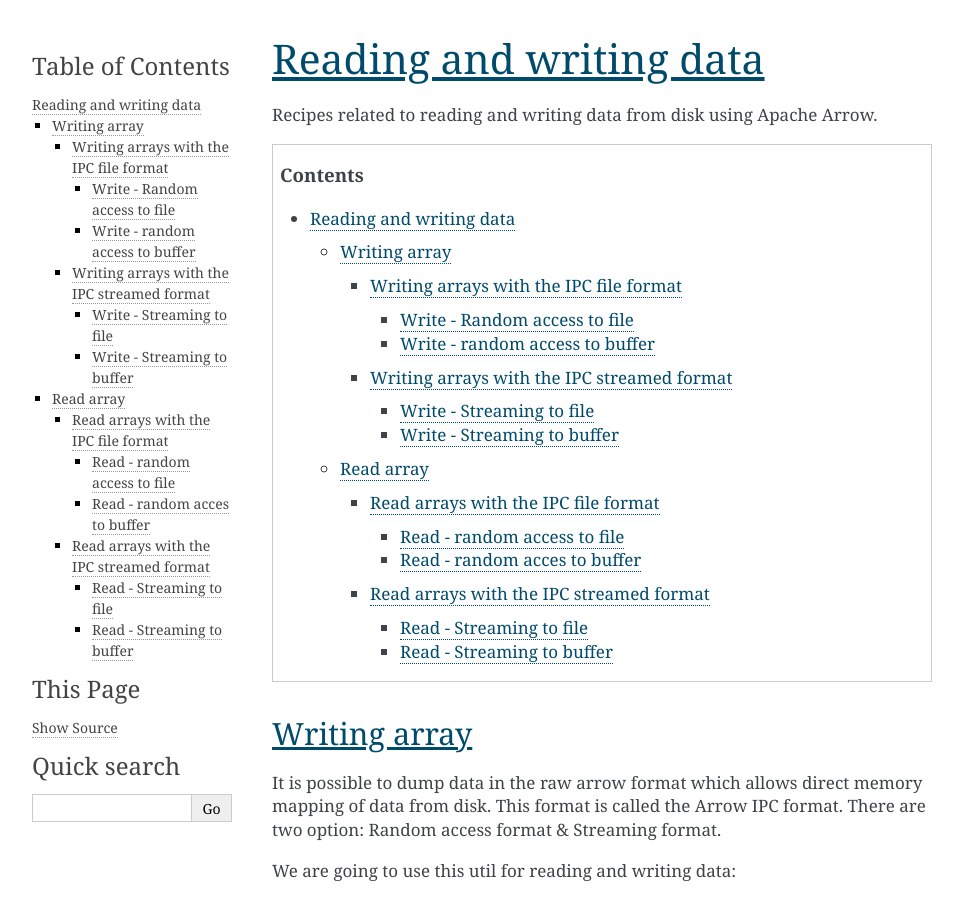
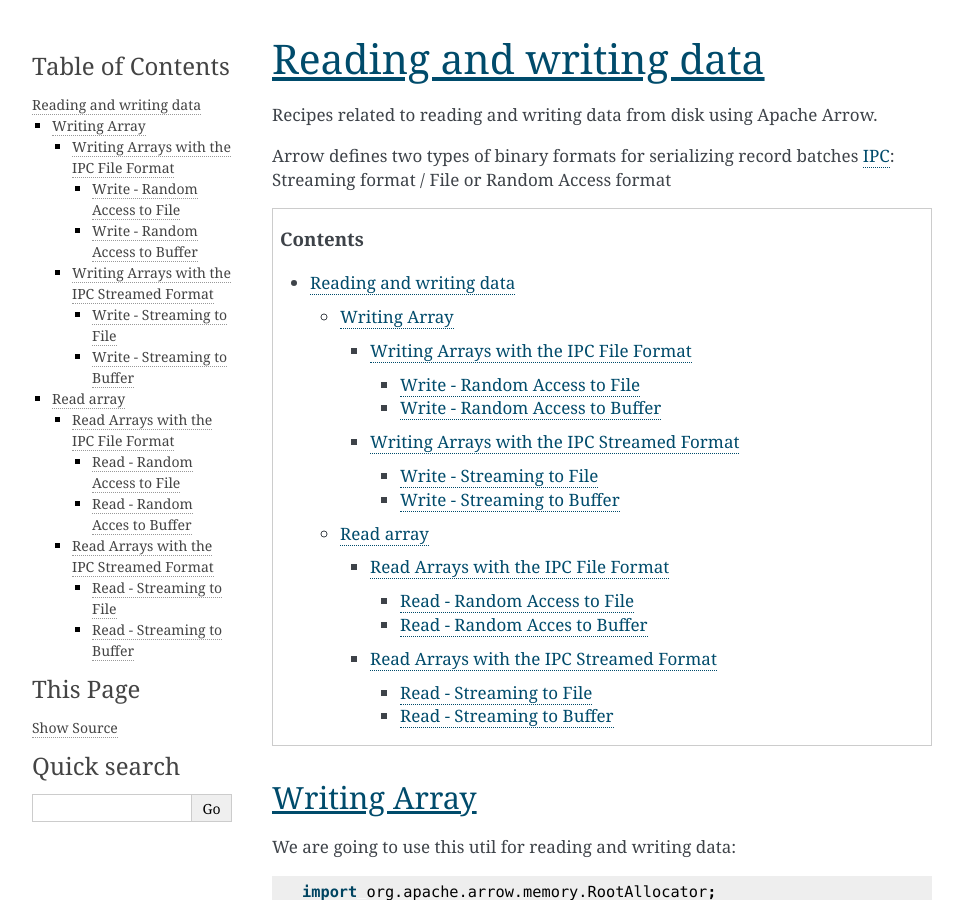
Before and after one commit to apache/arrow-cookbook, a Sphinx documentation site: the page built from java/source/io.rst, in a window 1280 px wide and 900 px high. Shown: the whole window, without its empty margins (148-1111 px from the left). Built offline with Sphinx 7.4.7, drawn with Linux system fonts in a browser that asks for light colours; some of the changed text lies outside the part shown.

```diff
--- a/java/source/demo/pom.xml
+++ b/java/source/demo/pom.xml
@@ -46,11 +46,6 @@
                 </exclusion>
             </exclusions>
         </dependency>
-        <dependency>
-            <groupId>log4j</groupId>
-            <artifactId>log4j</artifactId>
-            <version>1.2.17</version>
-        </dependency>
     </dependencies>
 
 </project>
--- a/java/source/io.rst
+++ b/java/source/io.rst
@@ -4,18 +4,14 @@
 Reading and writing data
 ========================
 
-Recipes related to reading and writing data from disk using
-Apache Arrow.
+Recipes related to reading and writing data from disk using Apache Arrow.
+
+Arrow defines two types of binary formats for serializing record batches `IPC <https://arrow.apache.org/docs/java/ipc.html>`_: Streaming format / File or Random Access format
 
 .. contents::
 
-Writing array
+Writing Array
 =============
-
-It is possible to dump data in the raw arrow format which allows
-direct memory mapping of data from disk. This format is called
-the Arrow IPC format. There are two option: Random access format
-& Streaming format.
 
 We are going to use this util for reading and writing data:
 
@@ -150,10 +146,10 @@ We are going to use this util for reading and writing data:
    gladis   B        20    [2,4,6,8,10]
    juan     C        30    [1,2,3,5,8]
 
-Writing arrays with the IPC file format
+Writing Arrays with the IPC File Format
 ***************************************
 
-Write - Random access to file
+Write - Random Access to File
 -----------------------------
 
 .. code-block:: java
@@ -172,7 +168,7 @@ Write - Random access to file
    writer.writeBatch();
    writer.end();
 
-Write - random access to buffer
+Write - Random Access to Buffer
 -------------------------------
 
 .. code-block:: java
@@ -191,10 +187,10 @@ Write - random access to buffer
    writerBuffer.end();
 
 
-Writing arrays with the IPC streamed format
+Writing Arrays with the IPC Streamed Format
 *******************************************
 
-Write - Streaming to file
+Write - Streaming to File
 -------------------------
 
 .. code-block:: java
@@ -213,7 +209,7 @@ Write - Streaming to file
    writerStream.writeBatch();
    writerStream.end();
 
-Write - Streaming to buffer
+Write - Streaming to Buffer
 ---------------------------
 
 .. code-block:: java
@@ -233,14 +229,10 @@ Write - Streaming to buffer
 Read array
 ==========
 
-Arrow vectors that have been written to disk in the Arrow IPC
-format can be memory mapped back directly from the disk. There
-are two option: Random access format & Streaming format
-
-Read arrays with the IPC file format
+Read Arrays with the IPC File Format
 ************************************
 
-Read - random access to file
+Read - Random Access to File
 ----------------------------
 
 Consider: Before to run next code you need to write array to file with `Write - random access to file`_.
@@ -269,7 +261,7 @@ Consider: Before to run next code you need to write array to file with `Write -
    gladis   B        20    [2,4,6,8,10]
    juan     C        30    [1,2,3,5,8]
 
-Read - random acces to buffer
+Read - Random Acces to Buffer
 -----------------------------
 
 Consider: Before to run next code you need to write array to file with `Write - random access to buffer`_.
@@ -297,10 +289,10 @@ Consider: Before to run next code you need to write array to file with `Write -
    gladis   B        20    [2,4,6,8,10]
    juan     C        30    [1,2,3,5,8]
 
-Read arrays with the IPC streamed format
+Read Arrays with the IPC Streamed Format
 ****************************************
 
-Read - Streaming to file
+Read - Streaming to File
 ------------------------
 
 Consider: Before to run next code you need to write array to file with `Write - streaming to file`_.
@@ -328,7 +320,7 @@ Consider: Before to run next code you need to write array to file with `Write -
    gladis   B        20    [2,4,6,8,10]
    juan     C        30    [1,2,3,5,8]
 
-Read - Streaming to buffer
+Read - Streaming to Buffer
 --------------------------
 
 Consider: Before to run next code you need to write array to file with `Write - streaming to buffer`_.
--- a/java/source/schema.rst
+++ b/java/source/schema.rst
@@ -138,8 +138,7 @@ In case we need to add metadata to our definition we could use:
 Create the schema
 =================
 
-Tables detain multiple columns, each with its own name
-and type. The union of types and names is what defines a schema.
+A schema is a list of Fields, where each Field is defined by name and type.
 
 .. code-block:: java
    :emphasize-lines: 5
```
Also changed, not shown: java/source/create.rst (+6 -2 lines), java/source/data.rst (+154 -154 lines), java/source/flight.rst (+170 -183 lines), 2 other files.
